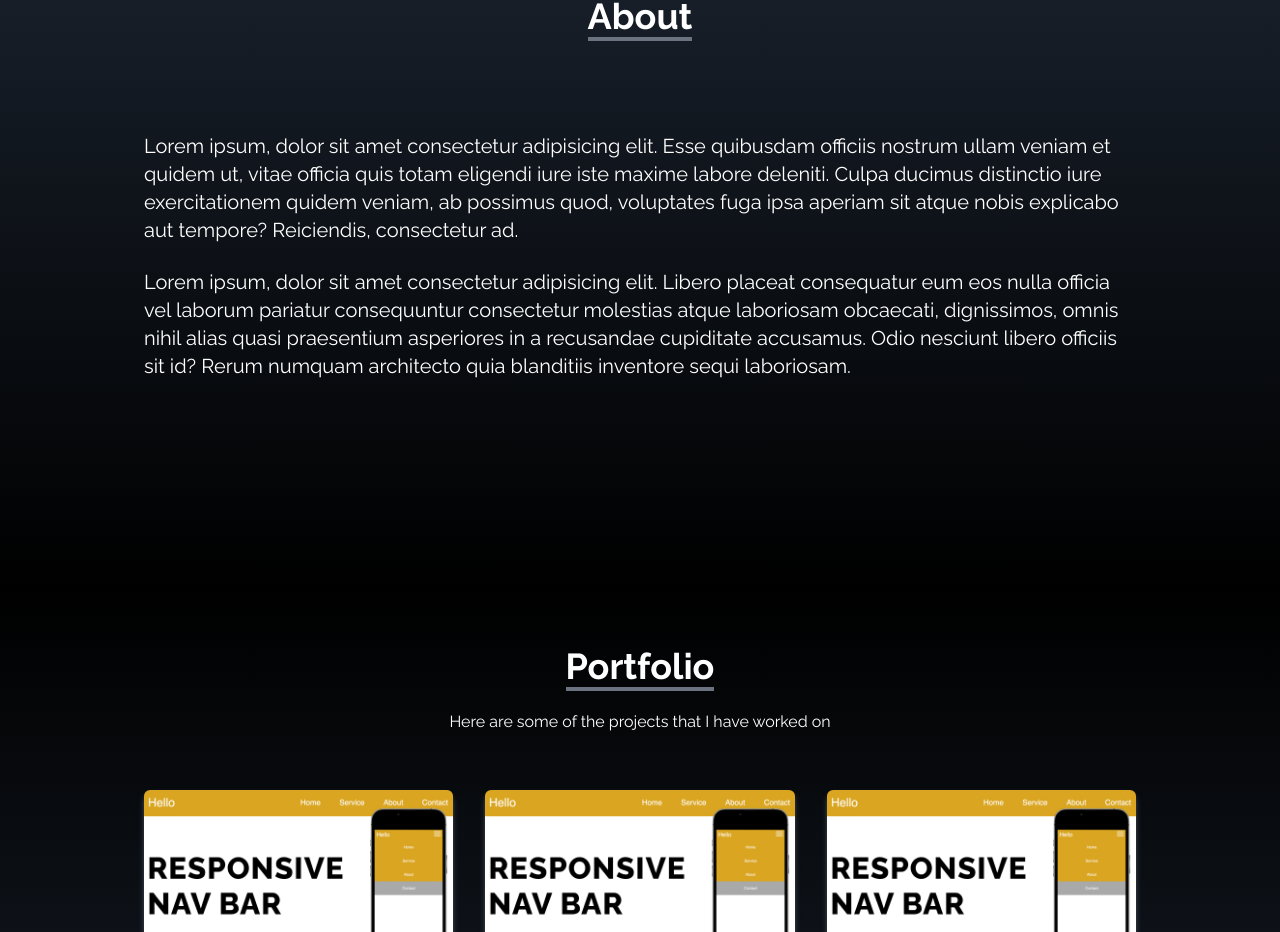
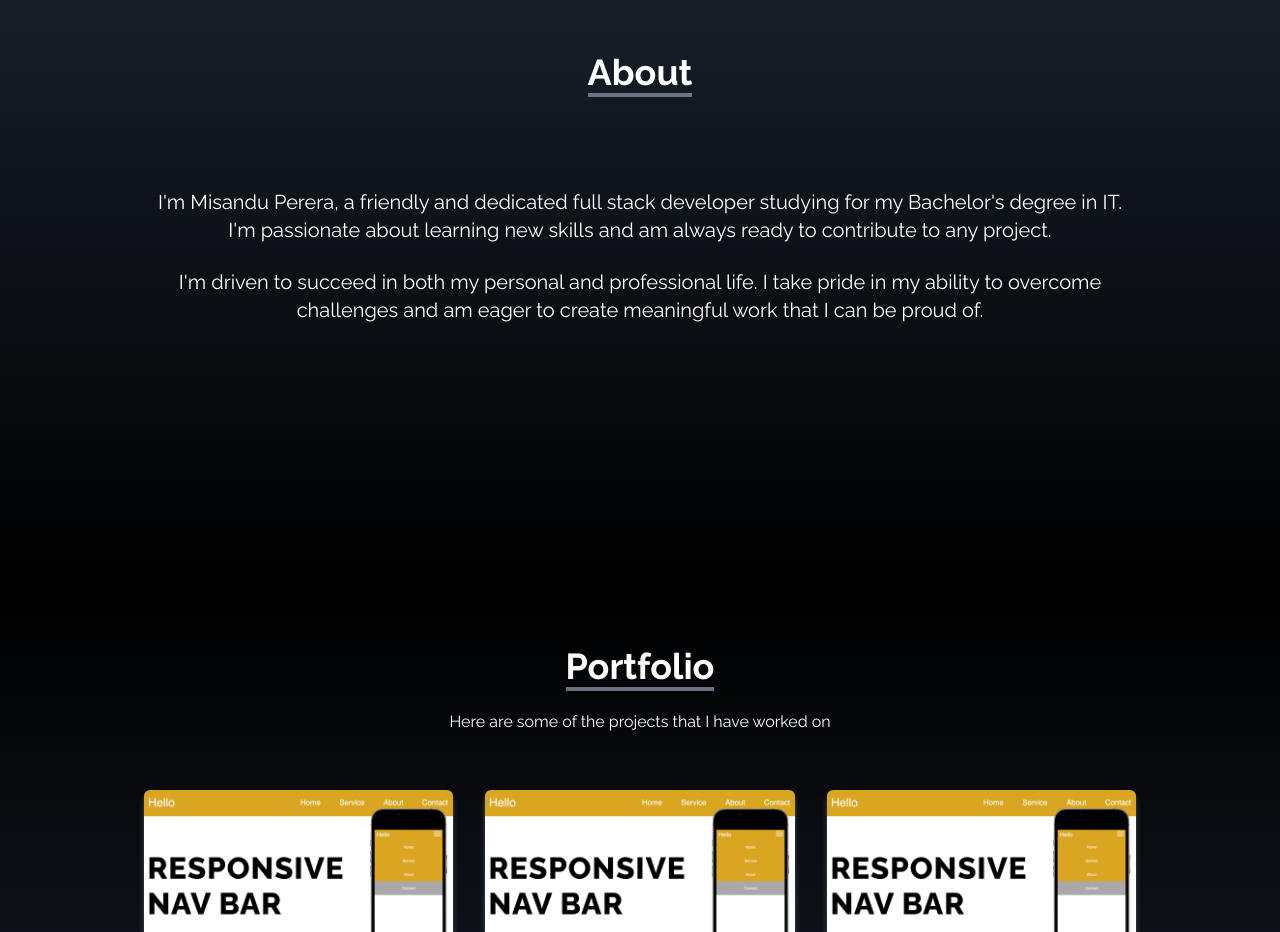
Before and after one commit to MisanduPerera/portfolio, a React (Create React App) app: page / in a window 1280 px wide. Shown: the part 1012-1944 px from the top of the page. Built offline with nearby package versions, Linux system fonts and the light colour scheme; a web font is replaced by a local one.

Commit message:
updated about section

```diff
--- a/src/components/About.jsx
+++ b/src/components/About.jsx
@@ -9,12 +9,12 @@ const About = () => {
                         About
                     </p>
                 </div>
-                <p className='text-xl mt-20'>
-                    Lorem ipsum, dolor sit amet consectetur adipisicing elit. Esse quibusdam officiis nostrum ullam veniam et quidem ut, vitae officia quis totam eligendi iure iste maxime labore deleniti. Culpa ducimus distinctio iure exercitationem quidem veniam, ab possimus quod, voluptates fuga ipsa aperiam sit atque nobis explicabo aut tempore? Reiciendis, consectetur ad.
+                <p className='text-xl mt-20 text-center'>
+                    I'm Misandu Perera, a friendly and dedicated full stack developer studying for my Bachelor's degree in IT. I'm passionate about learning new skills and am always ready to contribute to any project.
                 </p>
                 <br />
-                <p className='text-xl'>
-                    Lorem ipsum, dolor sit amet consectetur adipisicing elit. Libero placeat consequatur eum eos nulla officia vel laborum pariatur consequuntur consectetur molestias atque laboriosam obcaecati, dignissimos, omnis nihil alias quasi praesentium asperiores in a recusandae cupiditate accusamus. Odio nesciunt libero officiis sit id? Rerum numquam architecto quia blanditiis inventore sequi laboriosam.
+                <p className='text-xl text-center'>
+                    I'm driven to succeed in both my personal and professional life. I take pride in my ability to overcome challenges and am eager to create meaningful work that I can be proud of.
                 </p>
             </div>
         </div>
```
